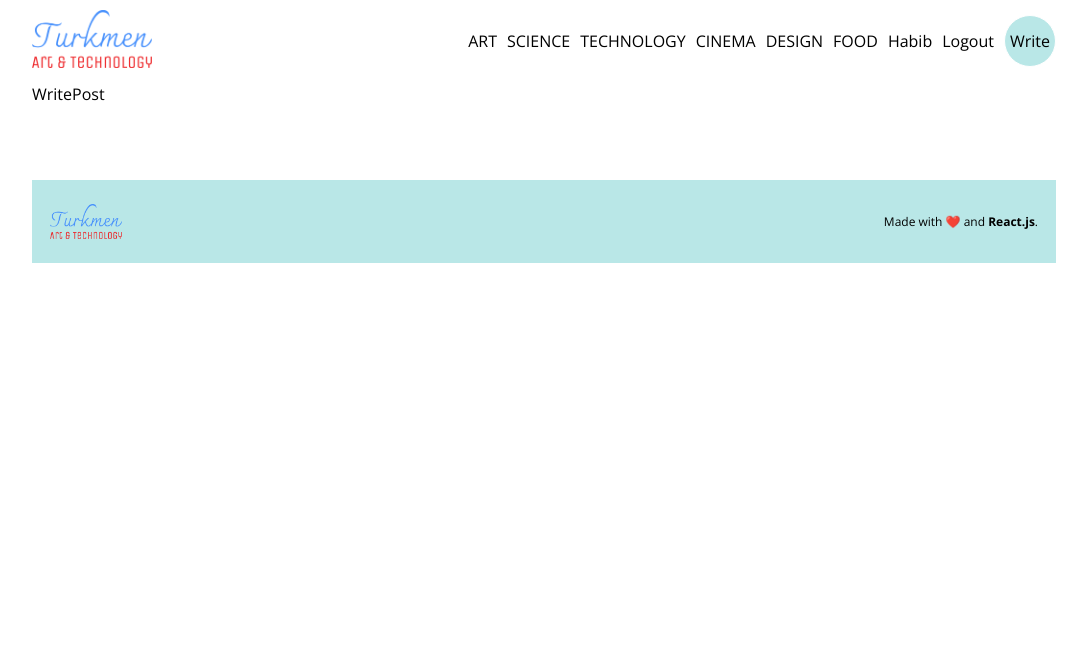
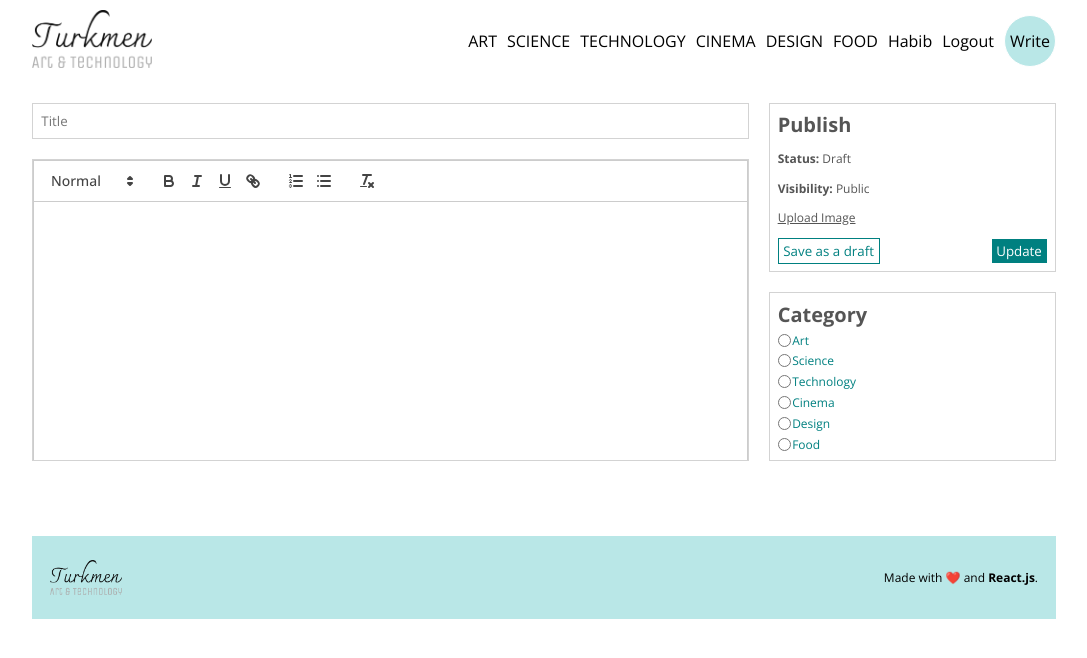
Before and after one commit to habibullahturkmen/full-stack-blog-client, a React (Create React App) app: page /write in a window 1280 px wide. Shown: the top 658 px of the page, without its empty margins (96-1183 px from the left). Built offline with nearby package versions, Linux system fonts and the light colour scheme.

Commit message:
SinglePost and Menu component initial ui

```diff
--- a/package.json
+++ b/package.json
@@ -8,6 +8,7 @@
     "@testing-library/user-event": "^13.5.0",
     "react": "^18.0.0",
     "react-dom": "^18.0.0",
+    "react-quill": "^2.0.0",
     "react-router-dom": "^6.4.5",
     "react-scripts": "5.0.1",
     "sass": "^1.56.2",
--- /dev/null
+++ b/src/components/Menu.jsx
@@ -0,0 +1,49 @@
+import React from "react";
+
+const Navbar = () => {
+
+    // dummy data
+    const posts = [
+        {
+            id: 1,
+            title: "Lorem ipsum dolor sit amet consectetur adipisicing elit",
+            desc: "Lorem, ipsum dolor sit amet consectetur adipisicing elit. A possimus excepturi aliquid nihil cumque ipsam facere aperiam at! Ea dolorem ratione sit debitis deserunt repellendus numquam ab vel perspiciatis corporis!",
+            img: "https://images.pexels.com/photos/7008010/pexels-photo-7008010.jpeg?auto=compress&cs=tinysrgb&w=1260&h=750&dpr=2",
+        },
+        {
+            id: 2,
+            title: "Lorem ipsum dolor sit amet consectetur adipisicing elit",
+            desc: "Lorem, ipsum dolor sit amet consectetur adipisicing elit. A possimus excepturi aliquid nihil cumque ipsam facere aperiam at! Ea dolorem ratione sit debitis deserunt repellendus numquam ab vel perspiciatis corporis!",
+            img: "https://images.pexels.com/photos/6489663/pexels-photo-6489663.jpeg?auto=compress&cs=tinysrgb&w=1260&h=750&dpr=2",
+        },
+        {
+            id: 3,
+            title: "Lorem ipsum dolor sit amet consectetur adipisicing elit",
+            desc: "Lorem, ipsum dolor sit amet consectetur adipisicing elit. A possimus excepturi aliquid nihil cumque ipsam facere aperiam at! Ea dolorem ratione sit debitis deserunt repellendus numquam ab vel perspiciatis corporis!",
+            img: "https://images.pexels.com/photos/4230630/pexels-photo-4230630.jpeg?auto=compress&cs=tinysrgb&w=1260&h=750&dpr=2",
+        },
+        {
+            id: 4,
+            title: "Lorem ipsum dolor sit amet consectetur adipisicing elit",
+            desc: "Lorem, ipsum dolor sit amet consectetur adipisicing elit. A possimus excepturi aliquid nihil cumque ipsam facere aperiam at! Ea dolorem ratione sit debitis deserunt repellendus numquam ab vel perspiciatis corporis!",
+            img: "https://images.pexels.com/photos/6157049/pexels-photo-6157049.jpeg?auto=compress&cs=tinysrgb&w=1260&h=750&dpr=2",
+        },
+    ];
+
+    return (
+        <div className="menu">
+            <h1>Other posts you may like</h1>
+            {
+                posts.map(post => (
+                    <div className="post" key={post.id}>
+                        <img src={post.img} alt="post"/>
+                        <h2>{post.title}</h2>
+                        <button>Read More</button>
+                    </div>
+                ))
+            }
+        </div>
+    );
+}
+
+export default Navbar;
--- a/src/pages/WritePost.jsx
+++ b/src/pages/WritePost.jsx
@@ -1,9 +1,63 @@
 import React from "react";
+import ReactQuill from "react-quill";
+import "react-quill/dist/quill.snow.css";
 
 const WritePost = () => {
+
+    const [value, setValue] = React.useState("");
+    console.log(value)
     return (
-        <div>
-            WritePost
+        <div className="write-post">
+            <div className="content">
+                <input type="text" placeholder="Title" />
+                <div className="editor-container">
+                    <ReactQuill className="editor" theme="snow" value={value} onChange={setValue} />
+                </div>
+            </div>
+            <div className="menu">
+                <div className="item">
+                    <h1>Publish</h1>
+                    <span>
+                        <b>Status: </b> Draft
+                    </span>
+                    <span>
+                        <b>Visibility: </b> Public
+                    </span>
+                    <input style={{display: "none"}} type="file" name="file" id="file-id" />
+                    <label className="upload-image" htmlFor="file-id">Upload Image</label>
+                    <div className="buttons">
+                        <button>Save as a draft</button>
+                        <button>Update</button>
+                    </div>
+                </div>
+                <div className="item">
+                    <h1>Category</h1>
+                    <div className="cat">
+                        <input type="radio" name="cat" value="art" id="art-id" />
+                        <label htmlFor="art-id">Art</label>
+                    </div>
+                    <div className="cat">
+                        <input type="radio" name="cat" value="science" id="science-id" />
+                        <label htmlFor="science-id">Science</label>
+                    </div>
+                    <div className="cat">
+                        <input type="radio" name="cat" value="technology" id="technology-id" />
+                        <label htmlFor="technology-id">Technology</label>
+                    </div>
+                    <div className="cat">
+                        <input type="radio" name="cat" value="cinema" id="cinema-id" />
+                        <label htmlFor="cinema-id">Cinema</label>
+                    </div>
+                    <div className="cat">
+                        <input type="radio" name="cat" value="design" id="design-id" />
+                        <label htmlFor="design-id">Design</label>
+                    </div>
+                    <div className="cat">
+                        <input type="radio" name="cat" value="food" id="food-id" />
+                        <label htmlFor="food-id">Food</label>
+                    </div>
+                </div>
+            </div>
         </div>
     );
 }
--- a/src/style.scss
+++ b/src/style.scss
@@ -261,6 +261,130 @@
 
             .menu {
                 flex: 2;
+                display: flex;
+                flex-direction: column;
+                gap: 1.56em;
+
+                h1 {
+                    font-size: 1.25rem;
+                    color: #555;
+                }
+
+                .post {
+                    display: flex;
+                    flex-direction: column;
+                    gap: 0.625em;
+
+                    img {
+                        width: 100%;
+                        height: 12.5rem;
+                        object-fit: cover;
+                    }
+
+                    h2 {
+                        color: #555;
+                    }
+
+                    button {
+                        width: max-content;
+                        padding: 0.47em 0.94em;
+                        border: 0.0625em solid teal;
+                        cursor: pointer;
+                        color: teal;
+                        background-color: white;
+
+                        &:hover {
+                            border: 0.0625em solid white;
+                            background-color: $lightGreen;
+                            color: black;
+                        }
+                    }
+                }
+            }
+        }
+
+        // Write Post
+        .write-post {
+            margin-top: 1.25em;
+            display: flex;
+            gap: 1.25em;
+
+            .content {
+                flex: 5;
+                display: flex;
+                flex-direction: column;
+                gap: 1.25em;
+
+                input {
+                    padding: 0.625em;
+                    border: 0.0625em solid lightgray;
+                }
+
+                .editor-container {
+                    height: 18.75rem;
+                    overflow: scroll;
+                    border: 0.0625em solid lightgray;
+
+                    .editor {
+                        height: 100%;
+                        border: none;
+                    }
+                }
+            }
+
+            .menu {
+                flex: 2;
+                display: flex;
+                flex-direction: column;
+                gap: 1.25em;
+
+                .item {
+                    border: 0.0625em solid lightgray;
+                    padding: 0.625em;
+                    flex: 1;
+                    display: flex;
+                    flex-direction: column;
+                    justify-content: space-between;
+                    font-size: 0.75rem;
+                    color: #555;
+
+                    h1 {
+                        font-size: 1.25rem;
+                    }
+
+                    .upload-image {
+                        text-decoration: underline;
+                        cursor: pointer;
+                    }
+
+                    .buttons {
+                        display: flex;
+                        justify-content: space-between;
+
+                        :first-child {
+                            cursor: pointer;
+                            color: teal;
+                            background-color: white;
+                            border: 0.0625em solid teal;
+                            padding: 0.22em 0.35em;
+                        }
+
+                        :last-child {
+                            cursor: pointer;
+                            color: white;
+                            background-color: teal;
+                            border: 0.0625em solid white;
+                            padding: 0.22em 0.35em;
+                        }
+                    }
+
+                    .cat {
+                        display: flex;
+                        align-items: center;
+                        gap: 0.125em;
+                        color: teal;
+                    }
+                }
             }
         }
 
```
Also changed, not shown: src/pages/SinglePost.jsx (+3 -4 lines), src/images/logo.png, 1 other file (tests, documents, lock files or other folders).
